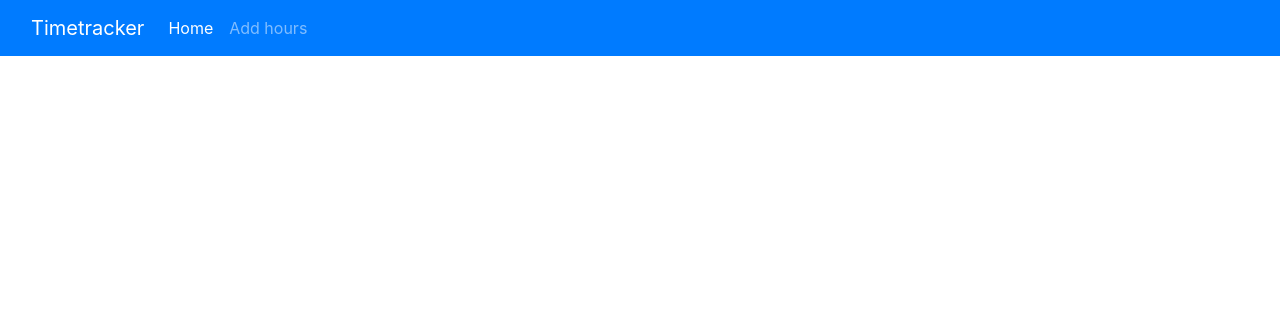
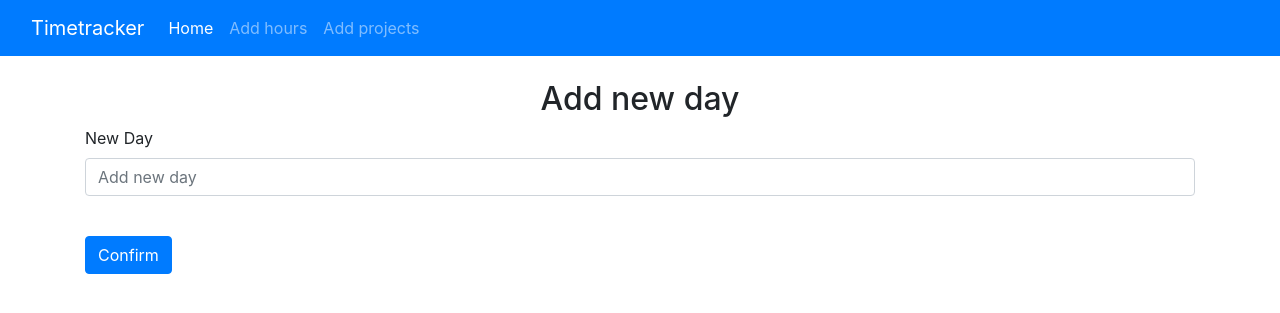
Before and after one commit to Gamattowicz/Timetracker_Flask, a Flask app: page / in a window 1280 px wide. Shown: the top 313 px of the page. Run offline with Flask 2, Linux system fonts and the light colour scheme; some libraries are stand-ins or nearby versions.

Commit message:
add home, hours and projects page

```diff
--- a/timetracker/templates/base.html
+++ b/timetracker/templates/base.html
@@ -19,10 +19,13 @@
       <a class="navbar-brand" href="#">Timetracker</a>
       <ul class="navbar-nav me-auto mb-2 mb-lg-0">
         <li class="nav-item">
-          <a class="nav-link active" aria-current="page" href="#">Home</a>
+          <a class="nav-link active" aria-current="page" href="/">Home</a>
         </li>
         <li class="nav-item">
-          <a class="nav-link" href="#">Add hours</a>
+          <a class="nav-link" href="/hours">Add hours</a>
+        </li>
+          <li class="nav-item">
+          <a class="nav-link" href="/projects">Add projects</a>
         </li>
       </ul>
     </div>
--- /dev/null
+++ b/timetracker/templates/home.html
@@ -0,0 +1,16 @@
+{% extends 'base.html' %}
+{% block title %}Home{% endblock %}
+
+{% block content %}
+<br>
+<form method="POST">
+    <h2 align="center">Add new day</h2>
+    <div class="form-group">
+        <label for="day">New Day</label>
+        <input type="text" class="form-control" id="day" name="day" placeholder="Add new day">
+    </div>
+    <br>
+    <button type="submit" class="btn btn-primary">Confirm</button>
+</form>
+
+{% endblock %}
--- a/timetracker/views.py
+++ b/timetracker/views.py
@@ -5,4 +5,14 @@ views = Blueprint('views', __name__)
 
 @views.route('/')
 def home():
-    return render_template('base.html')
+    return render_template('home.html')
+
+
+@views.route('/hours')
+def hours():
+    return render_template('hours.html')
+
+
+@views.route('/projects')
+def projects():
+    return render_template('projects.html')
```
Also changed, not shown: timetracker/templates/hours.html (added, +16 -0 lines), timetracker/templates/projects.html (added, +16 -0 lines).
